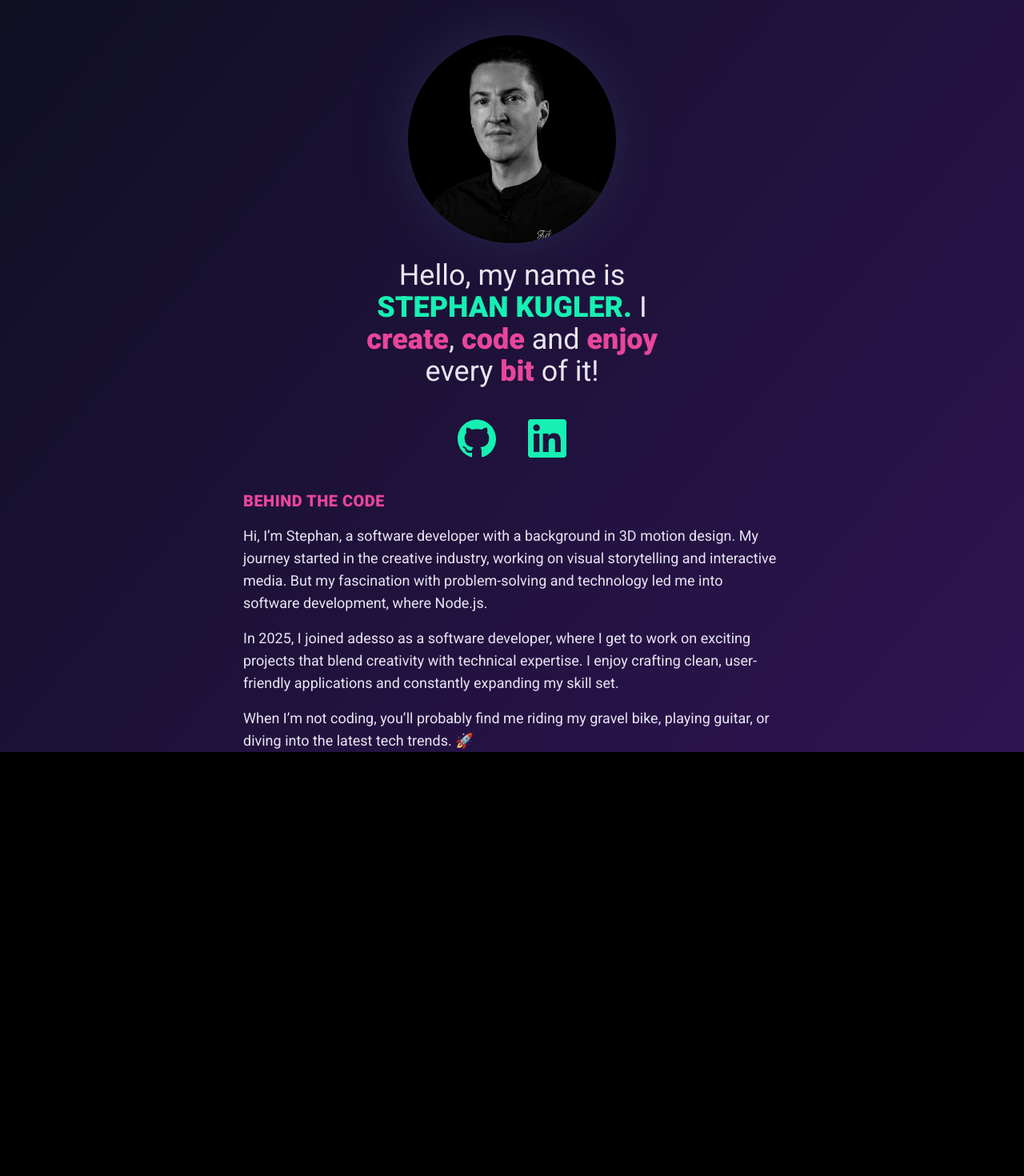
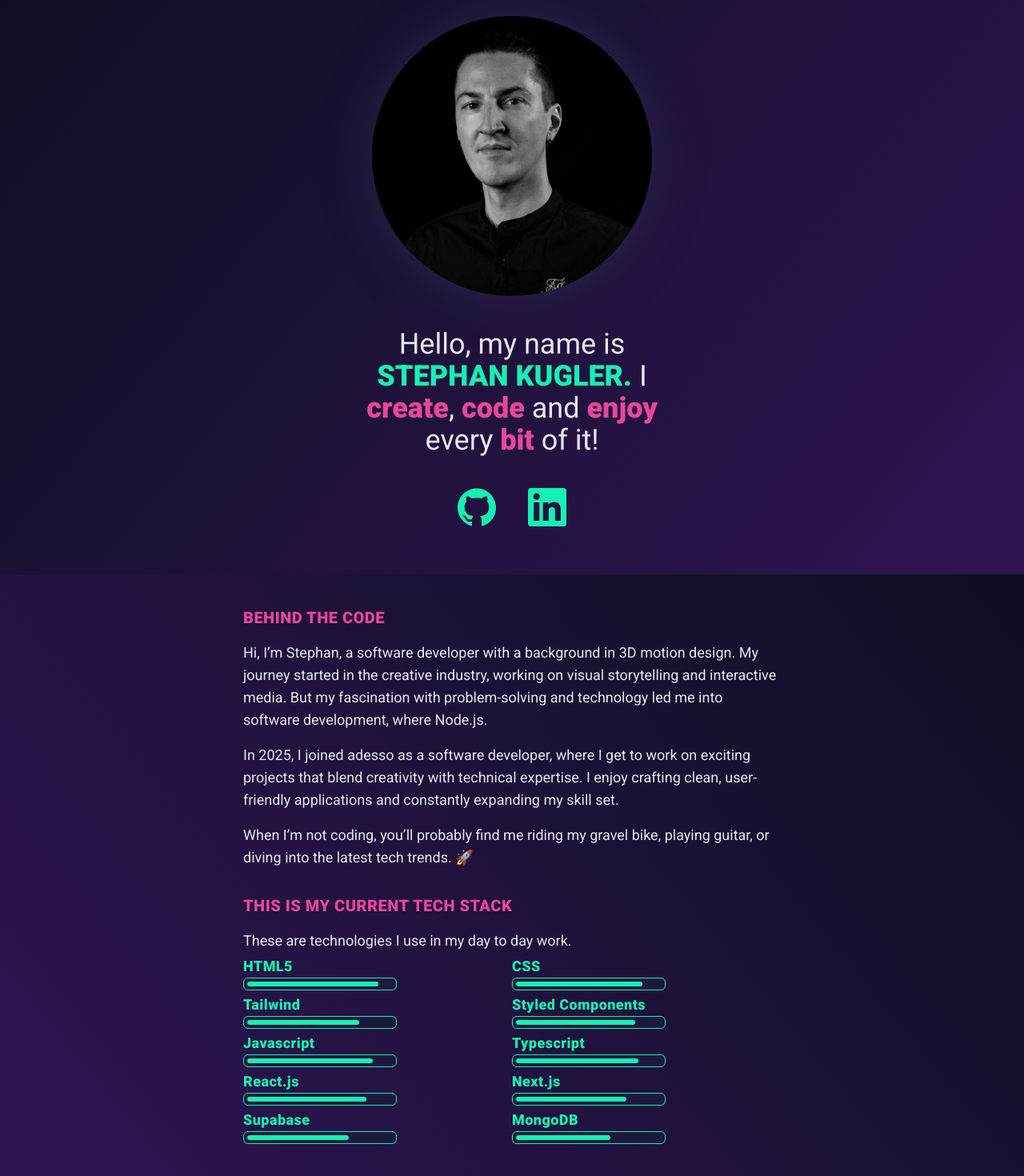
Before and after one commit to stekug/stephankugler-personal-portfolio, a Next.js app: page / in a window 1280 px wide. Shown: the part 81-1551 px from the top of the page at 80% size. Before the commit the page ends 1021 px from the top, so only its background shows below. Built offline with nearby package versions, Linux system fonts and the light colour scheme.

Commit message:
Feat: About section (#6)
cleanup ProfileSections
finetune ProfileSection
add ProgressBar component
add tech stack content

```diff
--- a/app/_components/ProfileLogo.tsx
+++ b/app/_components/ProfileLogo.tsx
@@ -1,20 +1,50 @@
 import Image from 'next/image';
 import Link from 'next/link';
 import profilePic from '@/public/sk-profile-1.jpeg';
+import Github from './Github';
+import Linkedin from './Linkedin';
 
 export default function ProfileLogo() {
   return (
-    <div className="gap-10">
-      <Link href="/" className="flex items-center z-10 rounded-full mt-2 py-5">
+    <section className="mt-10">
+      <Link
+        href="/"
+        className="flex flex-col items-center z-10 rounded-full py-5"
+      >
         <Image
           className="rounded-full shadow-[0px_0px_60px_rgba(50,60,90,0.5)]"
           src={profilePic}
           alt="Profile picture of Stephan Kugler"
-          height="260"
-          width="260"
-          quality={80}
+          height="350"
+          width="350"
+          quality={100}
         />
       </Link>
-    </div>
+
+      <div>
+        <p className="max-w-md mx-auto text-4xl text-center font-normal py-5">
+          Hello, my name is{' '}
+          <span className="font-black text-accentGreen-1 uppercase">
+            Stephan Kugler.
+          </span>{' '}
+          I <span className="font-black text-accentPink-1">create</span>,{' '}
+          <span className="font-black text-accentPink-1">code</span> and{' '}
+          <span className="font-black text-accentPink-1">enjoy</span> every{' '}
+          <span className="font-black text-accentPink-1">bit</span> of it!
+        </p>
+      </div>
+
+      <div className="flex justify-center py-5 gap-10">
+        <Link href="https://github.com/stekug" target="_blank">
+          <Github className="fill-accentGreen-1 hover:fill-accentPink-1 hover:scale-110 transition-all duration-500 w-12 h-12" />
+        </Link>
+        <Link
+          href="https://www.linkedin.com/in/stephan-kugler-149163115/"
+          target="_blank"
+        >
+          <Linkedin className="fill-accentGreen-1 hover:fill-accentPink-1 hover:scale-110 transition-all duration-500 w-12 h-12" />
+        </Link>
+      </div>
+    </section>
   );
 }
--- a/app/_components/ProfileText.tsx
+++ b/app/_components/ProfileText.tsx
@@ -1,32 +1,9 @@
-import Link from 'next/link';
-import Github from '@/app/_components/Github';
-import Linkedin from './Linkedin';
+import ProgressBar from './ProgressBar';
 
 export default function ProfileText() {
   return (
-    <div>
-      <p className="max-w-md mx-auto text-4xl text-center font-normal px-3">
-        Hello, my name is{' '}
-        <span className="font-black text-accentGreen-1 uppercase">
-          Stephan Kugler.
-        </span>{' '}
-        I <span className="font-black text-accentPink-1">create</span>,{' '}
-        <span className="font-black text-accentPink-1">code</span> and{' '}
-        <span className="font-black text-accentPink-1">enjoy</span> every{' '}
-        <span className="font-black text-accentPink-1">bit</span> of it!
-      </p>
-      <div className="flex justify-center py-10 gap-10">
-        <Link href="https://github.com/stekug" target="_blank">
-          <Github className="fill-accentGreen-1 hover:fill-accentPink-1 hover:scale-110 transition-all duration-500 w-12 h-12" />
-        </Link>
-        <Link
-          href="https://www.linkedin.com/in/stephan-kugler-149163115/"
-          target="_blank"
-        >
-          <Linkedin className="fill-accentGreen-1 hover:fill-accentPink-1 hover:scale-110 transition-all duration-500 w-12 h-12" />
-        </Link>
-      </div>
-      <article className="text-lg max-w-2xl">
+    <>
+      <article className="text-lg max-w-2xl mb-8">
         <span className="text-xl font-black block text-accentPink-1 uppercase tracking-wide mb-4">
           Behind the code
         </span>
@@ -48,6 +25,26 @@ export default function ProfileText() {
           playing guitar, or diving into the latest tech trends. 🚀
         </p>
       </article>
-    </div>
+      <section className="text-lg max-w-2xl w-full">
+        <span className="text-xl font-black block text-accentPink-1 uppercase tracking-wide mb-4">
+          This is my current tech stack
+        </span>
+        <div>
+          <p>These are technologies I use in my day to day work. </p>
+          <div className="grid grid-cols-2">
+            <ProgressBar name="HTML5" progress={90} />
+            <ProgressBar name="CSS" progress={87} />
+            <ProgressBar name="Tailwind" progress={77} />
+            <ProgressBar name="Styled Components" progress={82} />
+            <ProgressBar name="Javascript" progress={86} />
+            <ProgressBar name="Typescript" progress={84} />
+            <ProgressBar name="React.js" progress={82} />
+            <ProgressBar name="Next.js" progress={76} />
+            <ProgressBar name="Supabase" progress={70} />
+            <ProgressBar name="MongoDB" progress={65} />
+          </div>
+        </div>
+      </section>
+    </>
   );
 }
--- /dev/null
+++ b/app/_components/ProgressBar.tsx
@@ -0,0 +1,20 @@
+interface Props {
+  name: string;
+  progress: number;
+}
+
+export default function ProgressBar({ name, progress }: Props) {
+  return (
+    <div className="mt-1">
+      <span className="text-m font-black block text-accentGreen-1 tracking-wide">
+        {name}
+      </span>
+      <div className="w-48 h-4 bg-primary-4 rounded-md overflow-hidden border border-accentGreen-1 p-1">
+        <div
+          className="h-full bg-accentGreen-1 transition-all rounded-md"
+          style={{ width: `${progress}%` }}
+        ></div>
+      </div>
+    </div>
+  );
+}
--- a/app/_components/SectionModul.tsx
+++ b/app/_components/SectionModul.tsx
@@ -7,7 +7,7 @@ interface Props extends PropsWithChildren {
 export default function SectionModul({ children, customBg }: Props) {
   return (
     <section
-      className={`flex flex-col justify-center items-center px-10 pt-24 ${customBg}`}
+      className={`flex flex-col justify-center items-center p-10 ${customBg}`}
     >
       {children}
     </section>
--- a/app/page.tsx
+++ b/app/page.tsx
@@ -7,6 +7,8 @@ export default function page() {
     <>
       <SectionModul customBg="bg-custom1">
         <ProfileLogo />
+      </SectionModul>
+      <SectionModul customBg="bg-custom2">
         <ProfileText />
       </SectionModul>
     </>
```
